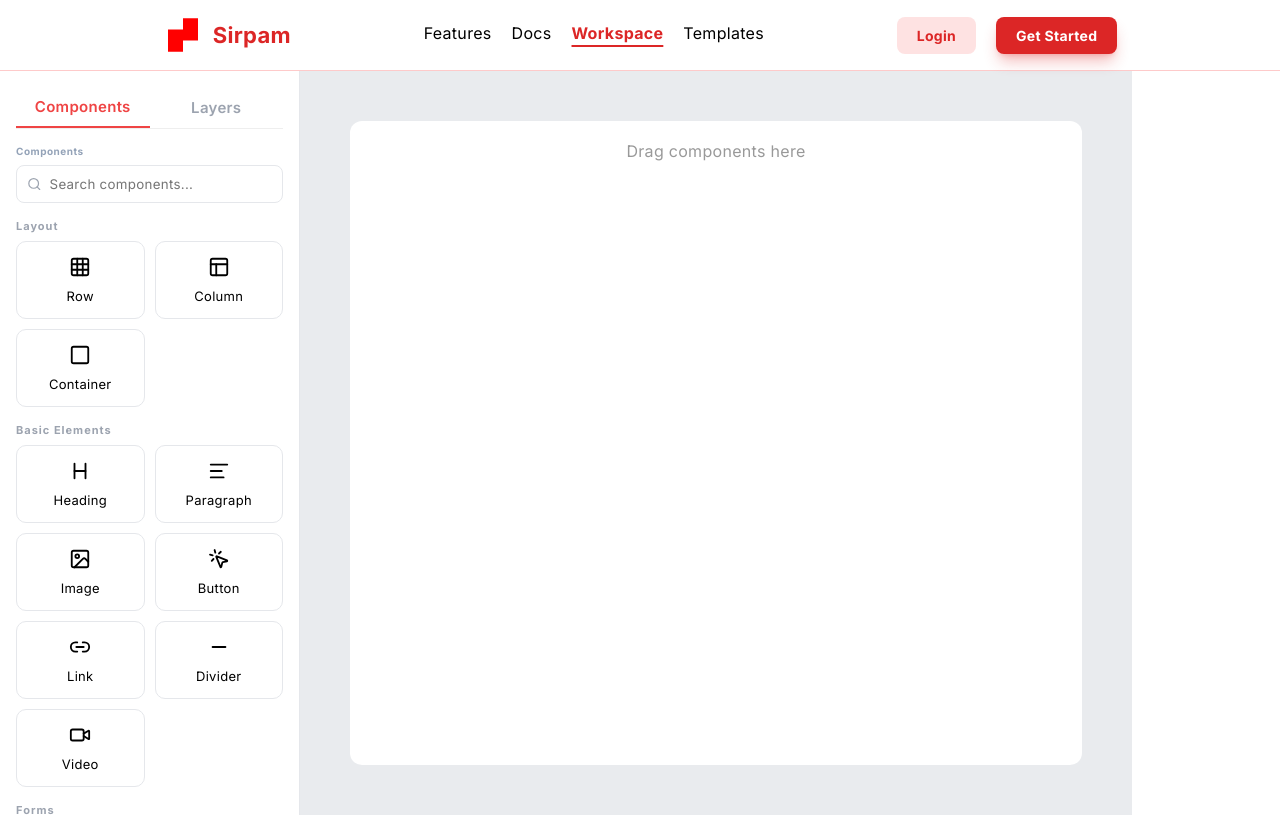
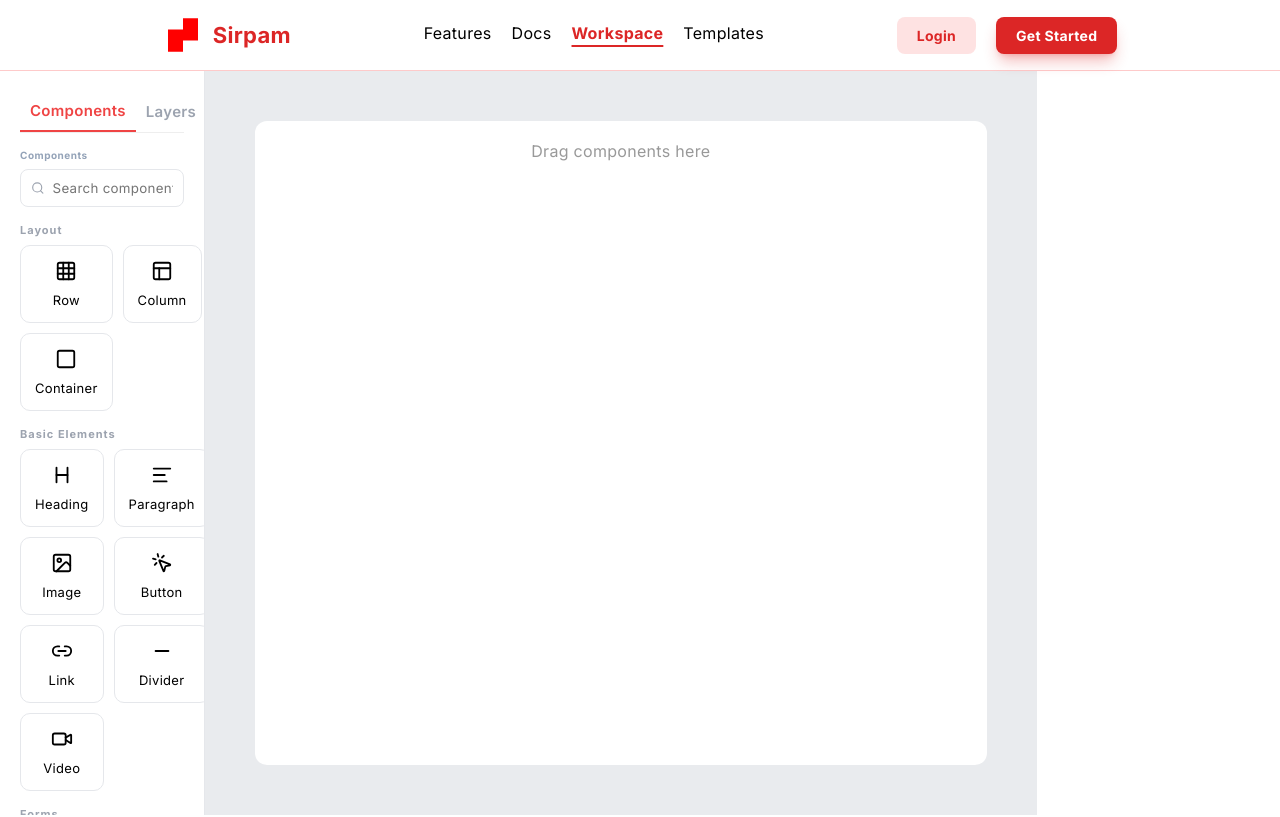
Before and after one commit to PooranaSelvan/UI-Builder, a React (Vite) app in the folder frontend/: page /workspace in a window 1280 px wide. Shown: the top 817 px of the page. Built offline with nearby package versions, Linux system fonts and the light colour scheme.

Commit message:
Added Inner Component Feature, Fixed Dragging OverLay from LeftSide Panel

```diff
--- a/frontend/src/pages/workspace/Canvas/Canvas.jsx
+++ b/frontend/src/pages/workspace/Canvas/Canvas.jsx
@@ -22,7 +22,7 @@ const Canvas = ({ components }) => {
 
   return (
     <div className="work-canvas-wrapper">
-      <div ref={setNodeRef} className="canvas-drop-zone" style={{ flex: 1, padding: 20, background: isOver ? "#eaf7ff" : "white", border: isOver ? "2px dashed black" : "", }}>
+      <div ref={setNodeRef} className="canvas-drop-zone" style={{ flex: 1, padding: "20px", background: isOver ? "#eaf7ff" : "white", border: isOver ? "2px dashed black" : "", }}>
 
         {components.length === 0 && (
           <p style={{ color: "#999", textAlign: "center" }}>Drag components here</p>
@@ -33,6 +33,8 @@ const Canvas = ({ components }) => {
             <SortableItem key={ele.id} ele={ele} />
           ))}
         </SortableContext>
+
+        <div id="canvas-end" style={{ height: 80, border: "2px dashed transparent"}}/>
       </div>
     </div>
   );
--- a/frontend/src/pages/workspace/Canvas/SortableItem.jsx
+++ b/frontend/src/pages/workspace/Canvas/SortableItem.jsx
@@ -1,12 +1,21 @@
 import { useSortable } from "@dnd-kit/sortable";
 import { CSS } from "@dnd-kit/utilities";
 import React from "react";
+import "./work-canvas.css";
+import { useDroppable } from "@dnd-kit/core";
 
 const SortableItem = ({ ele }) => {
      const { id, tag, content, defaultProps, children } = ele;
-     const { setNodeRef, attributes, listeners, transform, transition, isOver } = useSortable({ id });
+     const { setNodeRef, attributes, listeners, transform, transition } = useSortable({ id });
 
-     console.log(listeners, defaultProps);
+     // console.log(listeners, defaultProps, attributes);
+
+     const { setNodeRef: setDropRef, isOver } = useDroppable({
+          id: id,
+          data: {
+               type: "component",
+          },
+     });
 
      const style = {
           transform: transform ? `translate3d(${transform.x}px, ${transform.y}px, 0)` : undefined,
@@ -26,8 +35,12 @@ const SortableItem = ({ ele }) => {
      };
 
      return (
-          <div ref={setNodeRef} style={style} id={id} {...attributes} {...listeners}>
-               {renderComponent()}
+          <div ref={(node) => { setNodeRef(node); setDropRef(node); }} style={style} {...attributes} {...listeners}>
+               {React.createElement(tag, defaultProps, children?.length ? children.map((child) => (
+                    <SortableItem key={child.id} ele={child} />
+               ))
+                    : content
+               )}
           </div>
      );
 };
--- a/frontend/src/pages/workspace/LeftSideBar/ComponentItem.jsx
+++ b/frontend/src/pages/workspace/LeftSideBar/ComponentItem.jsx
@@ -16,7 +16,8 @@ export default function ComponentItem({ item }) {
   const style = {
     transform: transform ? `translate3d(${transform.x}px, ${transform.y}px, 0)` : undefined,
     cursor: "grab",
-    zIndex: isDragging ? 999 : 'auto'
+    zIndex: isDragging ? 999 : 'auto',
+    backgroundColor : isDragging ? "#f0f0f0" : ""
   };
 
   return (
--- a/frontend/src/pages/workspace/LeftSideBar/LeftPanel.css
+++ b/frontend/src/pages/workspace/LeftSideBar/LeftPanel.css
@@ -1,6 +1,7 @@
 .left-panel {
-  width: 300px;
-  padding: 16px;
+  height: 100%;
+  width: 16%;
+  padding: 20px;
   border-right: 1px solid #e5e7eb;
   background: #fff;
 }
--- a/frontend/src/pages/workspace/Workspace.jsx
+++ b/frontend/src/pages/workspace/Workspace.jsx
@@ -31,6 +31,21 @@ const Workspace = () => {
       return;
     }
 
+
+    // Adding Child
+    if (isFromSidebar && over.id !== "canvas") {
+      const componentData = active.data.current.component;
+
+      const newChild = {
+        ...componentData,
+        id: `${componentData.id}-${uuidv4()}`,
+        children: [],
+      };
+
+      setComponents((prev) => addChildToComponent(prev, over.id, newChild));
+      return;
+    }
+
     setComponents((items) => {
       const oldIndex = items.findIndex((i) => i.id === active.id); // where dragged from
       const newIndex = items.findIndex((i) => i.id === over.id); // where it putted
@@ -43,11 +58,30 @@ const Workspace = () => {
   };
 
 
-  console.log(components);
+  const addChildToComponent = (items, parentId, newChild) => {
+    return items.map((item) => {
+      if (item.id === parentId) {
+        return {...item, children: [...(item.children || []), newChild]};
+      }
+
+      if (item.children?.length) {
+        return {
+          ...item,
+          children: addChildToComponent(item.children, parentId, newChild),
+        };
+      }
+
+      return item;
+    });
+  };
+
+
+
+  // console.log(components);
 
   return (
     <DndContext onDragEnd={handleDragEnd}>
-      <div style={{ display: "flex", height: "93vh" }}>
+      <div style={{ display: "flex", height: "93vh", overflow: "hidden" }}>
         <LeftPanel />
         <Canvas components={components} />
       </div>
```
